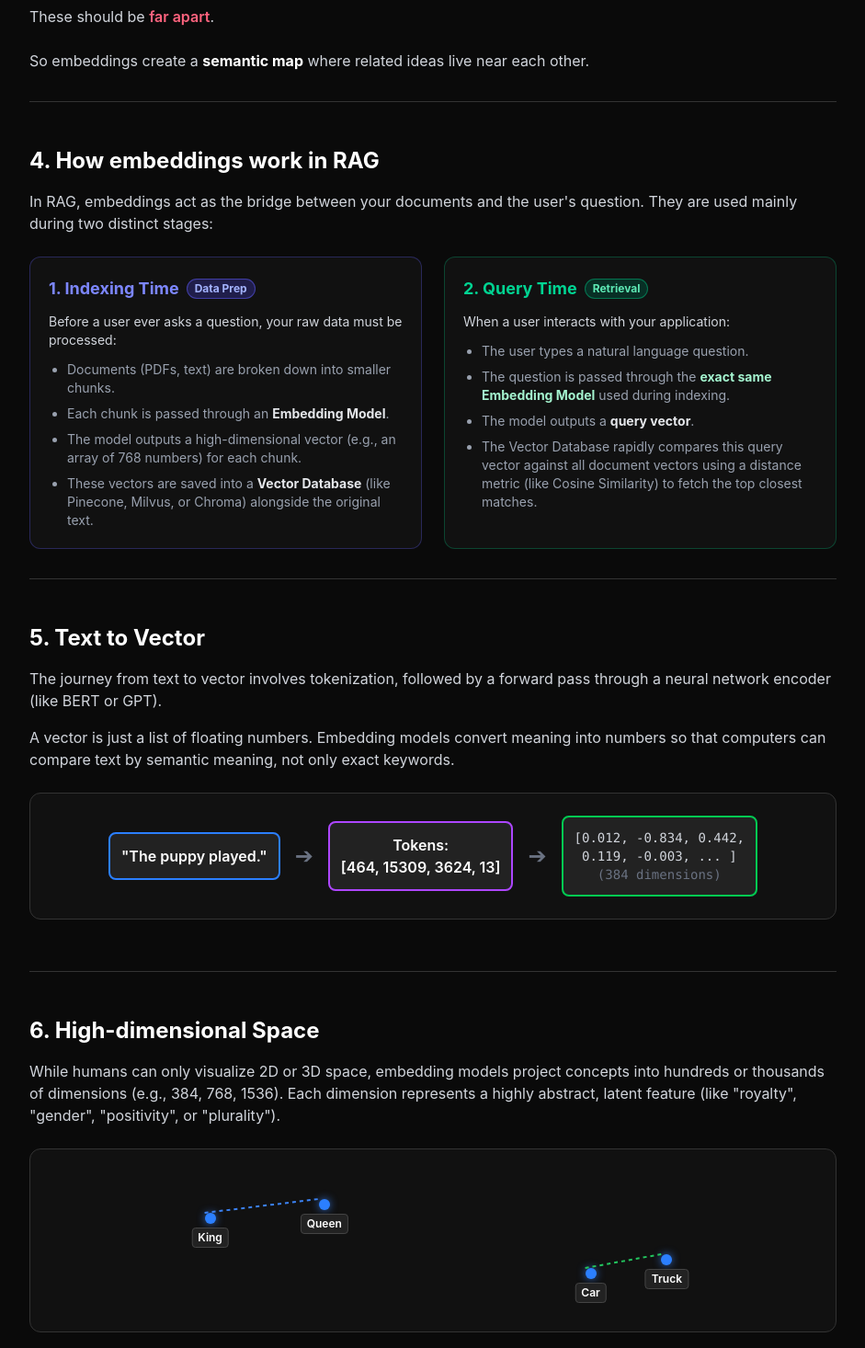
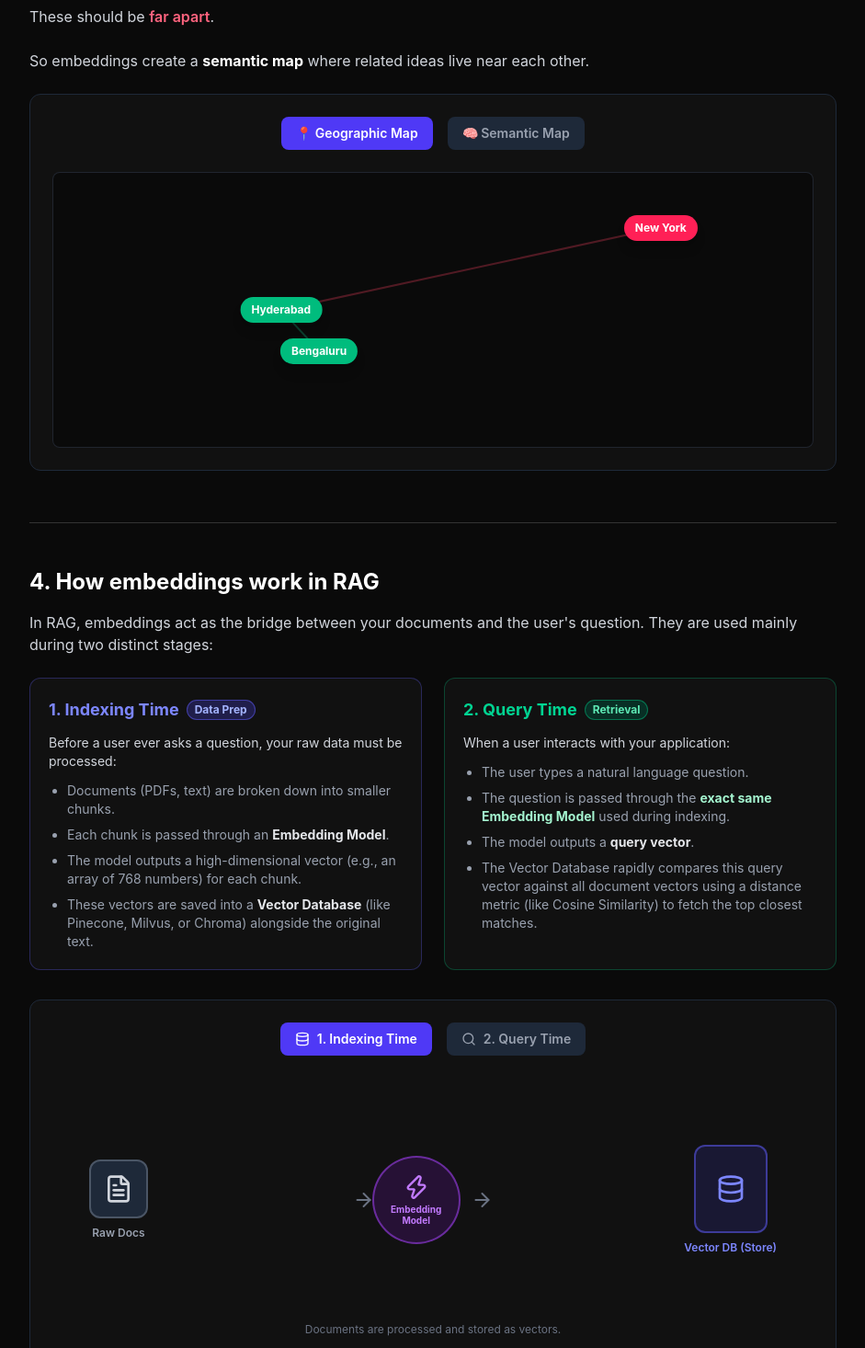
Before and after one commit to Amara-Manikanta/ai-engineering-visualized, a React (Vite) app in the folder v2-react/: page /rag/embeddings in a window 1280 px wide. Shown: the part 1824-3290 px from the top of the page at 92% size, without its empty margins (310-1251 px from the left). Built offline with nearby package versions, Linux system fonts and the light colour scheme.

Commit message:
feat: add interactive Framer Motion animations for Embeddings Simple Analogy and RAG Flow

```diff
--- a/v2-react/src/pages/RagEmbeddings.jsx
+++ b/v2-react/src/pages/RagEmbeddings.jsx
@@ -1,4 +1,6 @@
-import React from 'react';
+import React, { useState } from 'react';
+import { motion, AnimatePresence } from 'framer-motion';
+import { Database, FileText, Search, ArrowRight, Zap, RefreshCw, Layers } from 'lucide-react';
 import GuideLayout from '../components/GuideLayout';
 
 const toc = [
@@ -18,6 +20,160 @@ const toc = [
   { label: '14. Real-world Examples', hash: '#examples' },
   { label: '15. Common Mistakes', hash: '#mistakes' }
 ];
+
+const AnalogyMap = () => {
+  const [isSemantic, setIsSemantic] = useState(false);
+
+  const nodes = {
+    geographic: [
+      { id: 'hyd', label: 'Hyderabad', color: 'bg-emerald-500', x: '30%', y: '50%' },
+      { id: 'blr', label: 'Bengaluru', color: 'bg-emerald-500', x: '35%', y: '65%' },
+      { id: 'ny', label: 'New York', color: 'bg-rose-500', x: '80%', y: '20%' },
+    ],
+    semantic: [
+      { id: 'rag', label: '"RAG"', color: 'bg-indigo-500', x: '25%', y: '40%' },
+      { id: 'rag2', label: '"retrieval augmented generation"', color: 'bg-indigo-500', x: '20%', y: '60%' },
+      { id: 'vdb', label: '"vector database"', color: 'bg-indigo-500', x: '35%', y: '50%' },
+      { id: 'pizza', label: '"pizza recipe"', color: 'bg-amber-500', x: '75%', y: '20%' },
+      { id: 'cricket', label: '"cricket score"', color: 'bg-amber-500', x: '80%', y: '80%' },
+    ]
+  };
+
+  const currentNodes = isSemantic ? nodes.semantic : nodes.geographic;
+
+  return (
+    <div className="bg-[#111] border border-gray-800 rounded-xl p-6 my-6">
+      <div className="flex gap-4 justify-center mb-6">
+        <button
+          onClick={() => setIsSemantic(false)}
+          className={`px-4 py-2 rounded-lg font-semibold text-sm transition-colors ${!isSemantic ? 'bg-indigo-600 text-white' : 'bg-gray-800 text-gray-400 hover:bg-gray-700'}`}
+        >
+          📍 Geographic Map
+        </button>
+        <button
+          onClick={() => setIsSemantic(true)}
+          className={`px-4 py-2 rounded-lg font-semibold text-sm transition-colors ${isSemantic ? 'bg-indigo-600 text-white' : 'bg-gray-800 text-gray-400 hover:bg-gray-700'}`}
+        >
+          🧠 Semantic Map
+        </button>
+      </div>
+
+      <div className="relative w-full h-[300px] border border-gray-700/50 bg-[#0a0a0a] rounded-lg overflow-hidden">
+        <AnimatePresence>
+          {currentNodes.map(node => (
+            <motion.div
+              key={node.id}
+              initial={{ opacity: 0, scale: 0.5 }}
+              animate={{ opacity: 1, scale: 1, left: node.x, top: node.y }}
+              exit={{ opacity: 0, scale: 0.5 }}
+              transition={{ duration: 0.5, type: 'spring' }}
+              className={`absolute -translate-x-1/2 -translate-y-1/2 px-3 py-1.5 rounded-full text-xs font-bold text-white shadow-lg ${node.color} whitespace-nowrap z-10`}
+            >
+              {node.label}
+            </motion.div>
+          ))}
+        </AnimatePresence>
+
+        {/* Distance lines */}
+        <svg className="absolute inset-0 w-full h-full pointer-events-none opacity-30">
+          {!isSemantic && (
+            <>
+              <motion.line x1="30%" y1="50%" x2="35%" y2="65%" stroke="#10b981" strokeWidth="2" strokeDasharray="4" initial={{ pathLength: 0 }} animate={{ pathLength: 1 }} transition={{ delay: 0.2 }} />
+              <motion.line x1="30%" y1="50%" x2="80%" y2="20%" stroke="#f43f5e" strokeWidth="2" strokeDasharray="4" initial={{ pathLength: 0 }} animate={{ pathLength: 1 }} transition={{ delay: 0.2 }} />
+            </>
+          )}
+          {isSemantic && (
+            <>
+              <motion.line x1="25%" y1="40%" x2="20%" y2="60%" stroke="#6366f1" strokeWidth="2" strokeDasharray="4" initial={{ pathLength: 0 }} animate={{ pathLength: 1 }} transition={{ delay: 0.2 }} />
+              <motion.line x1="25%" y1="40%" x2="35%" y2="50%" stroke="#6366f1" strokeWidth="2" strokeDasharray="4" initial={{ pathLength: 0 }} animate={{ pathLength: 1 }} transition={{ delay: 0.2 }} />
+            </>
+          )}
+        </svg>
+      </div>
+    </div>
+  );
+};
+
+const RagEmbeddingFlow = () => {
+  const [stage, setStage] = useState('indexing'); // indexing, query
+
+  return (
+    <div className="bg-[#111] border border-gray-800 rounded-xl p-6 mt-8 mb-4">
+      <div className="flex gap-4 justify-center mb-8">
+        <button
+          onClick={() => setStage('indexing')}
+          className={`px-4 py-2 rounded-lg font-semibold text-sm transition-colors flex items-center gap-2 ${stage === 'indexing' ? 'bg-indigo-600 text-white' : 'bg-gray-800 text-gray-400 hover:bg-gray-700'}`}
+        >
+          <Database size={16} /> 1. Indexing Time
+        </button>
+        <button
+          onClick={() => setStage('query')}
+          className={`px-4 py-2 rounded-lg font-semibold text-sm transition-colors flex items-center gap-2 ${stage === 'query' ? 'bg-emerald-600 text-white' : 'bg-gray-800 text-gray-400 hover:bg-gray-700'}`}
+        >
+          <Search size={16} /> 2. Query Time
+        </button>
+      </div>
+
+      <div className="relative w-full h-[250px] flex items-center justify-between px-10">
+        <AnimatePresence mode="wait">
+          {stage === 'indexing' ? (
+            <motion.div key="idx-1" initial={{ opacity: 0, x: -20 }} animate={{ opacity: 1, x: 0 }} exit={{ opacity: 0, x: 20 }} className="flex flex-col items-center">
+              <div className="w-16 h-16 bg-gray-800 border-2 border-gray-600 rounded-xl flex items-center justify-center text-gray-300 mb-2">
+                <FileText size={32} />
+              </div>
+              <span className="text-xs font-semibold text-gray-400">Raw Docs</span>
+            </motion.div>
+          ) : (
+            <motion.div key="qry-1" initial={{ opacity: 0, x: -20 }} animate={{ opacity: 1, x: 0 }} exit={{ opacity: 0, x: 20 }} className="flex flex-col items-center">
+              <div className="w-16 h-16 bg-emerald-900/30 border-2 border-emerald-500/50 rounded-xl flex items-center justify-center text-emerald-400 mb-2">
+                <Search size={32} />
+              </div>
+              <span className="text-xs font-semibold text-emerald-400">User Query</span>
+            </motion.div>
+          )}
+        </AnimatePresence>
+
+        <motion.div className="flex-1 flex flex-col items-center justify-center relative">
+          <motion.div animate={{ x: [0, 10, 0] }} transition={{ repeat: Infinity, duration: 1.5 }} className="text-gray-500 absolute -translate-x-16">
+            <ArrowRight size={24} />
+          </motion.div>
+          <div className="w-24 h-24 bg-purple-900/30 border-2 border-purple-500/50 rounded-full flex flex-col items-center justify-center text-purple-400 z-10 bg-[#111]">
+            <Zap size={28} className="mb-1" />
+            <span className="text-[10px] font-bold text-center leading-tight">Embedding<br/>Model</span>
+          </div>
+          <motion.div animate={{ x: [0, 10, 0] }} transition={{ repeat: Infinity, duration: 1.5, delay: 0.5 }} className="text-gray-500 absolute translate-x-16">
+            <ArrowRight size={24} />
+          </motion.div>
+        </motion.div>
+
+        <AnimatePresence mode="wait">
+          {stage === 'indexing' ? (
+            <motion.div key="idx-3" initial={{ opacity: 0, x: -20 }} animate={{ opacity: 1, x: 0 }} exit={{ opacity: 0, x: 20 }} className="flex flex-col items-center">
+              <div className="w-20 h-24 bg-indigo-900/30 border-2 border-indigo-500/50 rounded-xl flex flex-col items-center justify-center text-indigo-400 mb-2 relative overflow-hidden">
+                 <Database size={32} />
+                 <motion.div initial={{ y: 50 }} animate={{ y: 0 }} transition={{ repeat: Infinity, duration: 2 }} className="absolute bottom-1 w-full flex justify-center">
+                   <div className="w-12 h-1 bg-indigo-500/50 rounded-full"></div>
+                 </motion.div>
+              </div>
+              <span className="text-xs font-semibold text-indigo-400">Vector DB (Store)</span>
+            </motion.div>
+          ) : (
+            <motion.div key="qry-3" initial={{ opacity: 0, x: -20 }} animate={{ opacity: 1, x: 0 }} exit={{ opacity: 0, x: 20 }} className="flex flex-col items-center">
+              <div className="w-20 h-24 bg-emerald-900/30 border-2 border-emerald-500/50 rounded-xl flex flex-col items-center justify-center text-emerald-400 mb-2 relative">
+                 <RefreshCw size={32} className="mb-2" />
+                 <div className="text-[10px] text-center font-bold">Top-K<br/>Matches</div>
+              </div>
+              <span className="text-xs font-semibold text-emerald-400">Vector DB (Search)</span>
+            </motion.div>
+          )}
+        </AnimatePresence>
+      </div>
+      <p className="text-center text-xs text-gray-500 mt-2">
+        {stage === 'indexing' ? 'Documents are processed and stored as vectors.' : 'The query is embedded to find the closest matching vectors.'}
+      </p>
+    </div>
+  );
+};
 
 const RagEmbeddings = () => {
   return (
@@ -95,6 +251,8 @@ const RagEmbeddings = () => {
         <p className="text-gray-300 mb-6">These should be <span className="text-rose-400 font-semibold">far apart</span>.</p>
 
         <p className="text-gray-300">So embeddings create a <strong className="text-white">semantic map</strong> where related ideas live near each other.</p>
+
+        <AnalogyMap />
       </section>
 
       <section id="how-work-rag" className="mb-12 border-b border-[#333] pb-8">
@@ -130,6 +288,8 @@ const RagEmbeddings = () => {
             </ul>
           </div>
         </div>
+
+        <RagEmbeddingFlow />
       </section>
 
       <section id="text-to-vector" className="mb-12 border-b border-[#333] pb-8">
```
